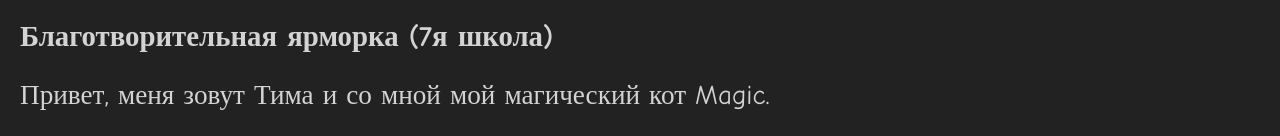
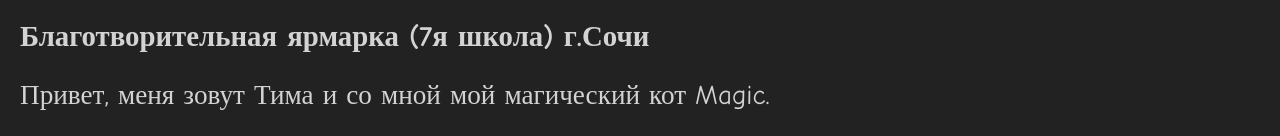
Before and after one commit to TimofeyKirin/sales, a plain HTML site: page index.html in a window 1280 px wide. Shown: the top 136 px of the page. Drawn offline with Linux system fonts and the light colour scheme.

Commit message:
Update index.html

```diff
--- a/index.html
+++ b/index.html
@@ -41,7 +41,7 @@
 </head>
 
 <body>
-    <h1>Благотворительная ярморка (7я школа)</h1>
+    <h1>Благотворительная ярмарка (7я школа) г.Сочи</h1>
 
     <p>
         Привет, меня зовут Тима и со мной мой магический кот Magic.
```
